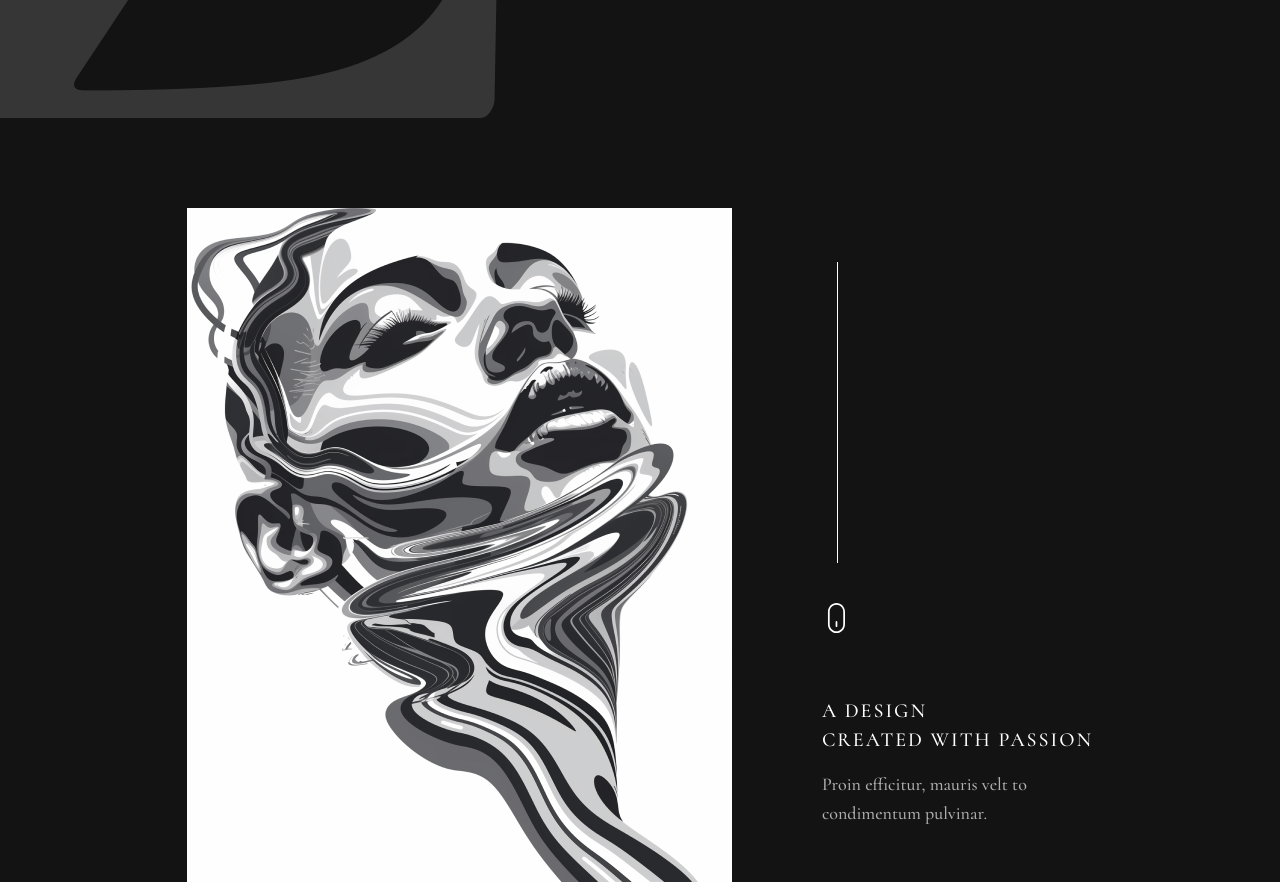
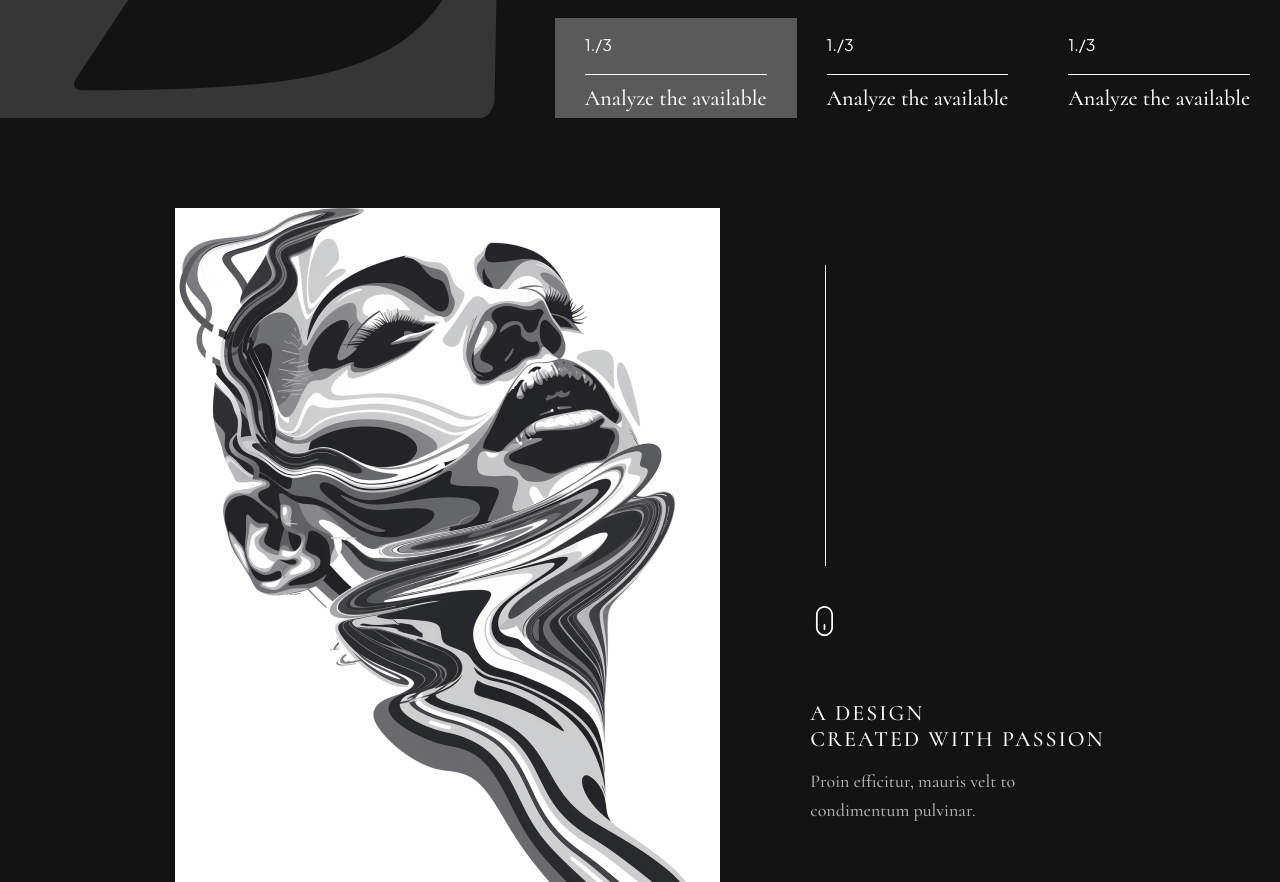
Before and after one commit to developerTajul/V, a website: page index.html in a window 1280 px wide. Shown: the part 902-1784 px from the top of the page. Drawn offline with Linux system fonts and the light colour scheme; a web font is replaced by a local one.

Commit message:
add: logo, brand name change, process area

```diff
--- a/index.html
+++ b/index.html
@@ -5,8 +5,8 @@
     <meta charset="utf-8" />
     <meta name="description" content="Transform your online presence with our innovative web design agency. We specialize in creating stunning, user-friendly websites that drive results." />
     <meta name="keywords" content="Web Design, Web Development, UI/UX Design, Digital Agency, Website Development, Responsive Design, SEO-friendly websites" />
-    <meta name="author" content="CreBiz" />
-    <title>CreBiz - Web Design Agency HTML Template</title>
+    <meta name="author" content="Zylo" />
+    <title>Zylo - Web Design Agency HTML Template</title>
     <link rel="icon" type="image/png" href="images/logo/favicon.png" />
     <link rel="preconnect" href="https://fonts.googleapis.com" />
     <link rel="preconnect" href="https://fonts.gstatic.com" crossorigin />
@@ -214,6 +214,20 @@
                 </a>
               </div>
             </div>
+          </div>
+        </div>
+        <div class="process-area">
+          <div class="process-card active">
+            <p class="number">1./3</p>
+            <h5 class="title">Analyze the available</h5>
+          </div>
+          <div class="process-card">
+            <p class="number">1./3</p>
+            <h5 class="title">Analyze the available</h5>
+          </div>
+          <div class="process-card">
+            <p class="number">1./3</p>
+            <h5 class="title">Analyze the available</h5>
           </div>
         </div>
       </div>
@@ -899,7 +913,7 @@
             <div class="footer-copy-right-info d-flex justify-content-center align-items-center pb-15">
               <span>
                 ©2024
-                <a href="#">CreBiz</a>
+                <a href="#">Zylo</a>
                 All Rights Reserved
               </span>
             </div>
--- a/sass/base/_theme-default.scss
+++ b/sass/base/_theme-default.scss
@@ -78,9 +78,9 @@
 }
 
 h5 {
-  font-size: 20px;
+  font-size: 22px;
   font-weight: 500;
-  line-height: 29px;
+  line-height: normal;
 }
 
 h6 {
@@ -291,33 +291,7 @@
     line-height: 29px;
     color: $white;
   }
-  //i {
-  //  display: inline-flex;
-  //  align-items: center;
-  //  justify-content: center;
-  //}
-  // &:before {
-  //   position: absolute;
-  //   left: -20%;
-  //   top: 0;
-  //   height: 100%;
-  //   width: 0;
-  //   content: "";
-  //   background-color: $blue-color;
-  //   z-index: -1;
-  //   transform: skew(45deg);
-  //   @include transition;
-  // }
   &:hover {
-    color: #fff;
-    border-color: $blue-color;
-    background-color: $blue-color;
-
-    &:before {
-      width: 150%;
-      background-color: $blue-color;
-      @include transition;
-    }
   }
 
   &:focus {
--- /dev/null
+++ b/sass/sections/_process-area.scss
@@ -0,0 +1,33 @@
+.process-area {
+  position: absolute;
+  bottom: 0;
+  right: 0;
+  display: flex;
+  align-items: center;
+  .process-card {
+    flex: 1;
+    padding: 12px 30px;
+    position: relative;
+    z-index: 3;
+    width: 315px;
+    max-height: 100px;
+    @include transition;
+    &:hover,
+    &.active {
+      background: rgba(255, 255, 255, 0.3);
+      backdrop-filter: blur(5px);
+      @include transition;
+    }
+    @include rmaxwd(1399) {
+      width: auto;
+    }
+    .number {
+      color: $white;
+    }
+    .title {
+      padding-top: 10px;
+      margin-top: 10px;
+      border-top: 1px solid $white;
+    }
+  }
+}
--- a/sass/style.scss
+++ b/sass/style.scss
@@ -1,8 +1,8 @@
 /**
  * Stylesheet:  style.css
- * Theme:       CreBiz - Web Design Agency HTML Template
+ * Theme:       Zylo - Web Design Agency HTML Template
  * Version:     1.0
- * Author:     	CreBiz
+ * Author:     	Zylo
  *
  */
 /* Table of contents
@@ -91,6 +91,7 @@
 @import './sections/image-card-area';
 @import './sections/services-area';
 @import './sections/award-and-event-area';
+@import './sections/process-area';
 
 // Pagses
 @import './pages/about-page';
```
Also changed, not shown: _error-page.html (+3 -3 lines), about.html (+3 -3 lines), blog-details.html (+3 -3 lines), blog.html (+3 -3 lines), coming-soon.html (+2 -2 lines), contact.html (+3 -3 lines), index-two.html (+3 -3 lines), projects.html (+3 -3 lines), team-details.html (+3 -3 lines), team.html (+3 -3 lines), css/style.css, images/logo/header-logo.png, 1 other file.
